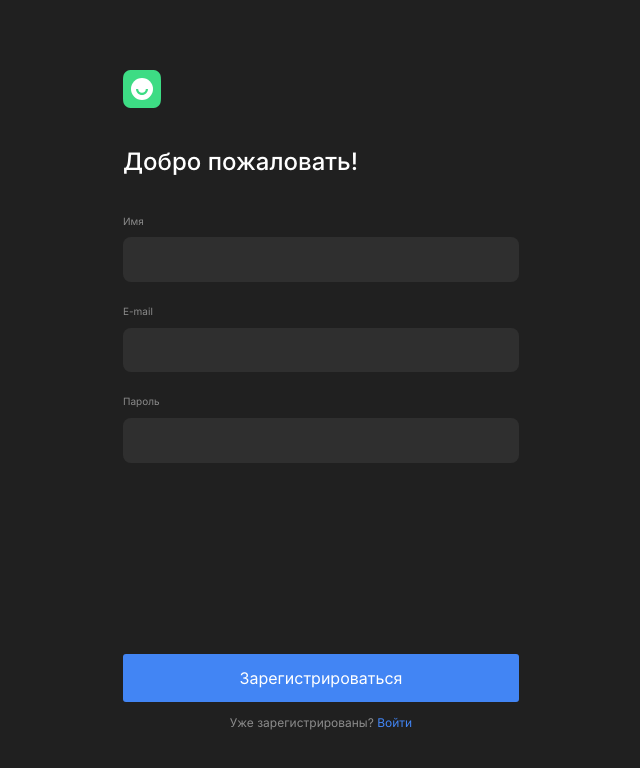
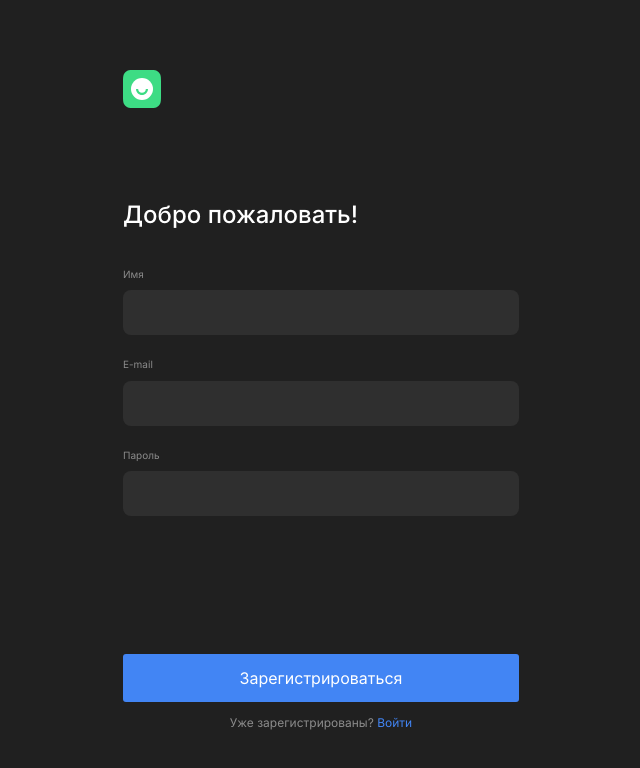
Before and after one commit to IvlevGreg/movies-explorer-frontend, a React (Create React App) app: page /signup in a window 1280 px wide. Shown: the top 768 px of the page, without its empty margins (319-959 px from the left). Built offline with nearby package versions, Linux system fonts and the light colour scheme; no server answers; the HTML template or start-up script is replaced by a standard one.

Commit message:
Update SignPages.module.css
feat: add link on logo

```diff
--- a/src/components/SignPages/SignPages.jsx
+++ b/src/components/SignPages/SignPages.jsx
@@ -2,13 +2,19 @@ import cn from 'classnames';
 import styles from './SignPages.module.css';
 import logo from '../../images/logo.svg';
 import { FormErrorText } from '../FormErrorText';
+import { Link } from '../Link';
 
 export function SignPages({
   className, title, controllers, formErrors, handleSubmit, actionChildren, isLogo = true,
 }) {
   return (
     <div className={cn(className, styles.page, { [styles.page_logo]: isLogo })}>
-      {isLogo && <img src={logo} alt="лого" className={styles.page__img} />}
+      {isLogo
+        && (
+        <Link to="/" type="LinkRouter" className={styles.page__link}>
+          <img src={logo} alt="лого" className={styles.page__img} />
+        </Link>
+        )}
       <h1 className={styles.page__title}>{title}</h1>
       <form
         onSubmit={handleSubmit}
--- a/src/components/SignPages/SignPages.module.css
+++ b/src/components/SignPages/SignPages.module.css
@@ -25,8 +25,12 @@
 .page__img {
   width: 38px;
   height: 38px;
+}
+
+.page__link {
   margin-bottom: 50px;
 }
+
 
 
 .form {
```
